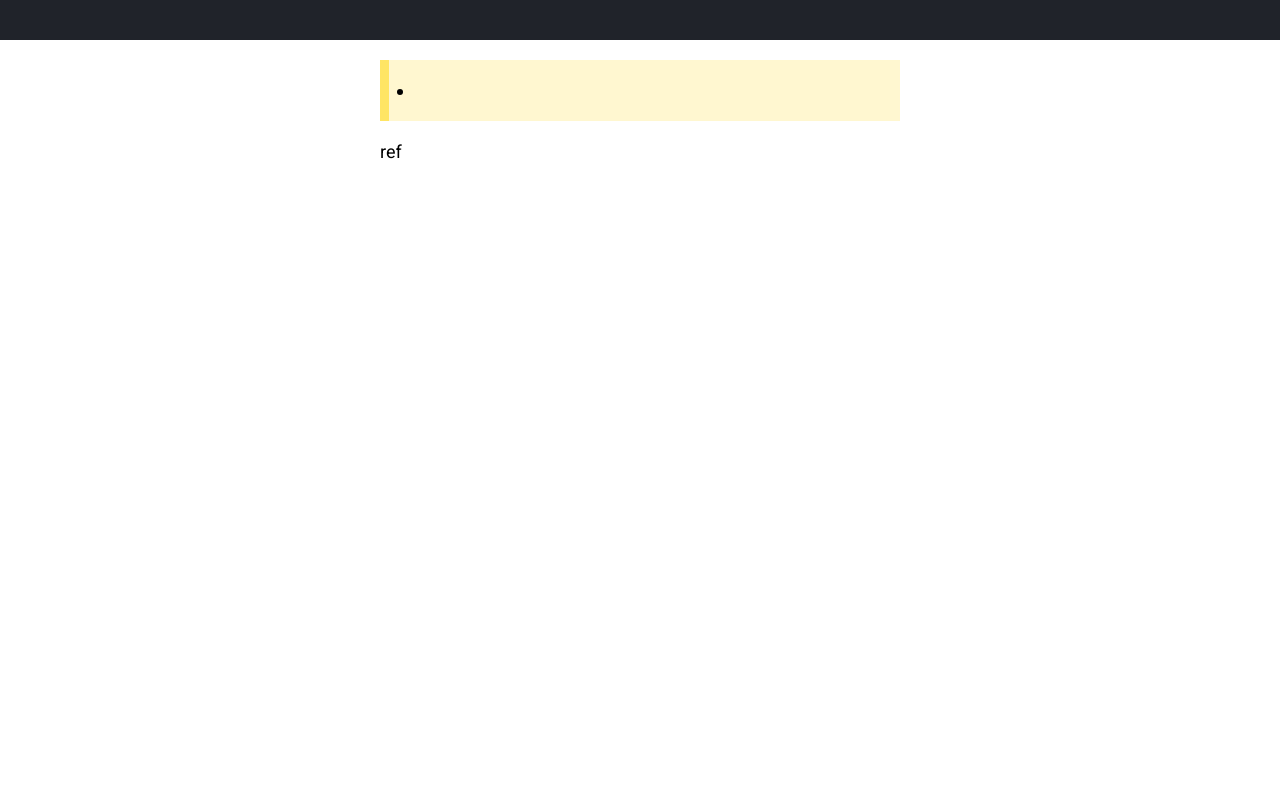
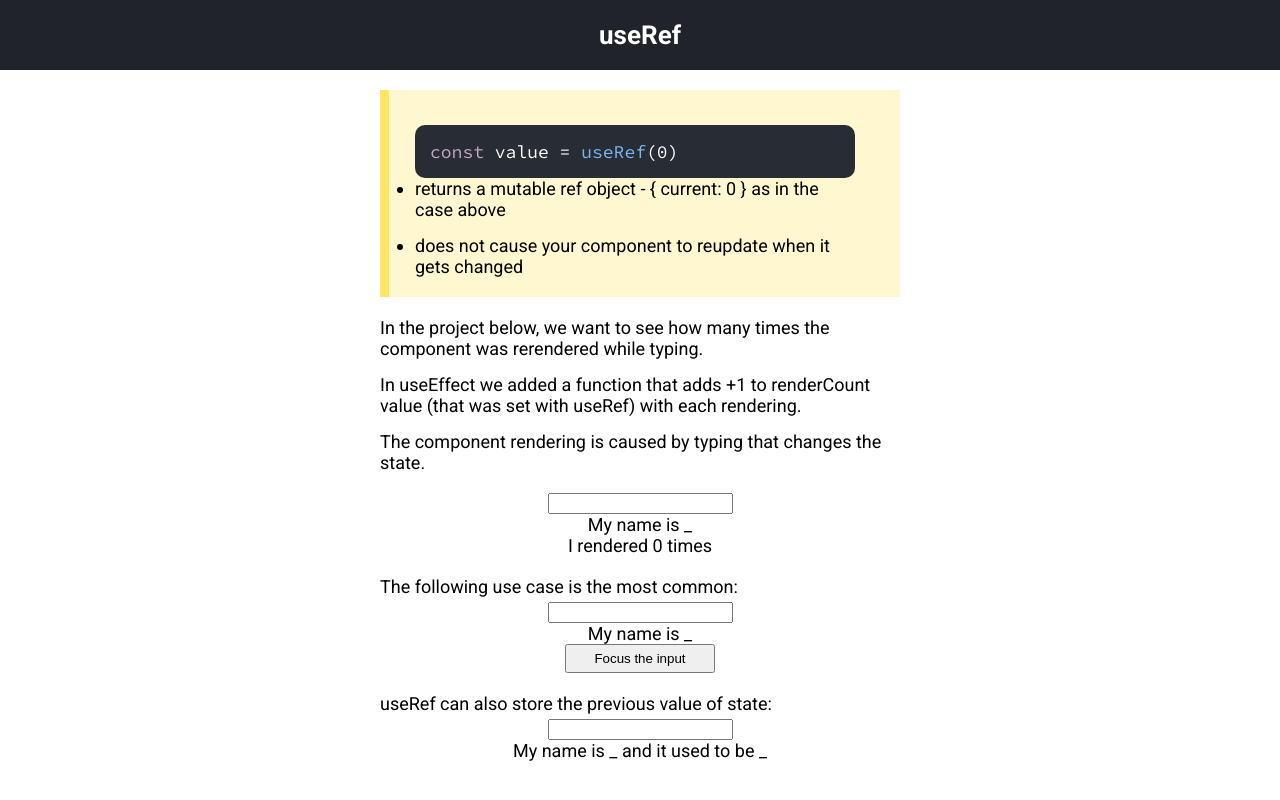
Before and after one commit to YanaKarpliuk/react-hooks, a React (Create React App) app: page /#/use-ref-hook in a window 1280 px wide. Built offline with nearby package versions, Linux system fonts and the light colour scheme.

Commit message:
useRef added

```diff
--- /dev/null
+++ b/src/css/useRefHook.css
@@ -0,0 +1,11 @@
+.useRef-project {
+  display: flex;
+  flex-direction: column;
+  align-items: center;
+  margin-bottom: 20px;
+  margin-top: 5px;
+}
+
+.useRef-btn {
+  width: 150px;
+}
--- a/src/pages/UseEffectHook.js
+++ b/src/pages/UseEffectHook.js
@@ -50,14 +50,24 @@ export default function UseEffectHook() {
               Run effect on mount and clean up on unmount:
             </li>
             <p className="code-text" style={{ margin: "0 0 15px 0" }}>
-              <span className="code-text-blue">useEffect</span>(() =&#62;
-              &#123;
-              <br/>&nbsp;&nbsp;const <span className="code-text-red">handleKeyDown</span> = e =&#62; console.log("keydown event: ", e);
-              <br/>&nbsp;&nbsp;document.<span className="code-text-violet">addEventListener</span>("keydown", <span className="code-text-red">handleKeyDown</span>);
-              <br/>&nbsp;&nbsp;<span className="code-text-violet">return</span> () =&#62; &#123;
-              <br/>&nbsp;&nbsp;&nbsp;&nbsp;document.<span className="code-text-violet">removeEventListener</span> ("keydown", <span className="code-text-red">handleKeyDown</span>);
-              &#125;
-              &#125;, [])
+              <span className="code-text-blue">useEffect</span>(() =&#62; &#123;
+              <br />
+              &nbsp;&nbsp;const{" "}
+              <span className="code-text-red">handleKeyDown</span> = e =&#62;
+              console.log("keydown event: ", e);
+              <br />
+              &nbsp;&nbsp;document.
+              <span className="code-text-violet">addEventListener</span>
+              ("keydown", <span className="code-text-red">handleKeyDown</span>);
+              <br />
+              &nbsp;&nbsp;<span className="code-text-violet">return</span> ()
+              =&#62; &#123;
+              <br />
+              &nbsp;&nbsp;&nbsp;&nbsp;document.
+              <span className="code-text-violet">removeEventListener</span>{" "}
+              ("keydown", <span className="code-text-red">handleKeyDown</span>);
+              <br/>&nbsp;&nbsp;&#125;
+              <br/>&#125;, [])
             </p>
           </ul>
         </div>
--- a/src/pages/UseRefHook.js
+++ b/src/pages/UseRefHook.js
@@ -1,17 +1,73 @@
-import React from "react";
+import React, { useState, useEffect, useRef } from "react";
+import "../css/useRefHook.css";
 
 export default function UseRefHook() {
+  const [nameA, setNameA] = useState("");
+  const [nameB, setNameB] = useState("");
+  const [nameC, setNameC] = useState("");
+  const renderCount = useRef(0);
+  const inputRef = useRef()
+  const prevName = useRef('')
+
+  useEffect(() => {
+    renderCount.current = renderCount.current + 1;
+  });
+
+  function focus() {
+    inputRef.current.focus()
+  }
+
+  useEffect(() => {
+    prevName.current = nameC
+  }, [nameC])
+
   return (
     <div>
-      <h2 className="section-title"></h2>
+      <h2 className="section-title">useRef</h2>
       <div className="section-container">
         <div className="section-rules">
           <ul>
-            <li></li>
+            <p className="code-text">
+              <span className="code-text-violet">const</span> value ={" "}
+              <span className="code-text-blue">useRef</span>(0)
+            </p>
+            <li>
+              returns a mutable ref object - &#123; current: 0 &#125; as in the
+              case above
+            </li>
+            <li>
+              does not cause your component to reupdate when it gets changed
+            </li>
           </ul>
         </div>
         <div className="section-explanation">
-          ref
+          <p>
+            In the project below, we want to see how many times the component
+            was rerendered while typing.
+          </p>
+          <p>
+            In useEffect we added a function that adds +1 to renderCount value
+            (that was set with useRef) with each rendering.
+          </p>
+          <p>
+            The component rendering is caused by typing that changes the state.
+          </p>
+        </div>
+        <div className="useRef-project">
+          <input value={nameA} onChange={(e) => setNameA(e.target.value)} />
+          <div>My name is {nameA || '_'}</div>
+          <div>I rendered {renderCount.current} times</div>
+        </div>
+        <p>The following use case is the most common:</p>
+        <div className="useRef-project">
+          <input ref={inputRef} value={nameB} onChange={(e) => setNameB(e.target.value)} />
+          <div>My name is {nameB || '_'}</div>
+          <button className="useRef-btn" onClick={focus}>Focus the input</button>
+        </div>
+        <p>useRef can also store the previous value of state:</p>
+        <div className="useRef-project">
+          <input value={nameC} onChange={(e) => setNameC(e.target.value)} />
+          <div>My name is {nameC || '_'} and it used to be {prevName.current || '_'}</div>
         </div>
       </div>
     </div>
```
